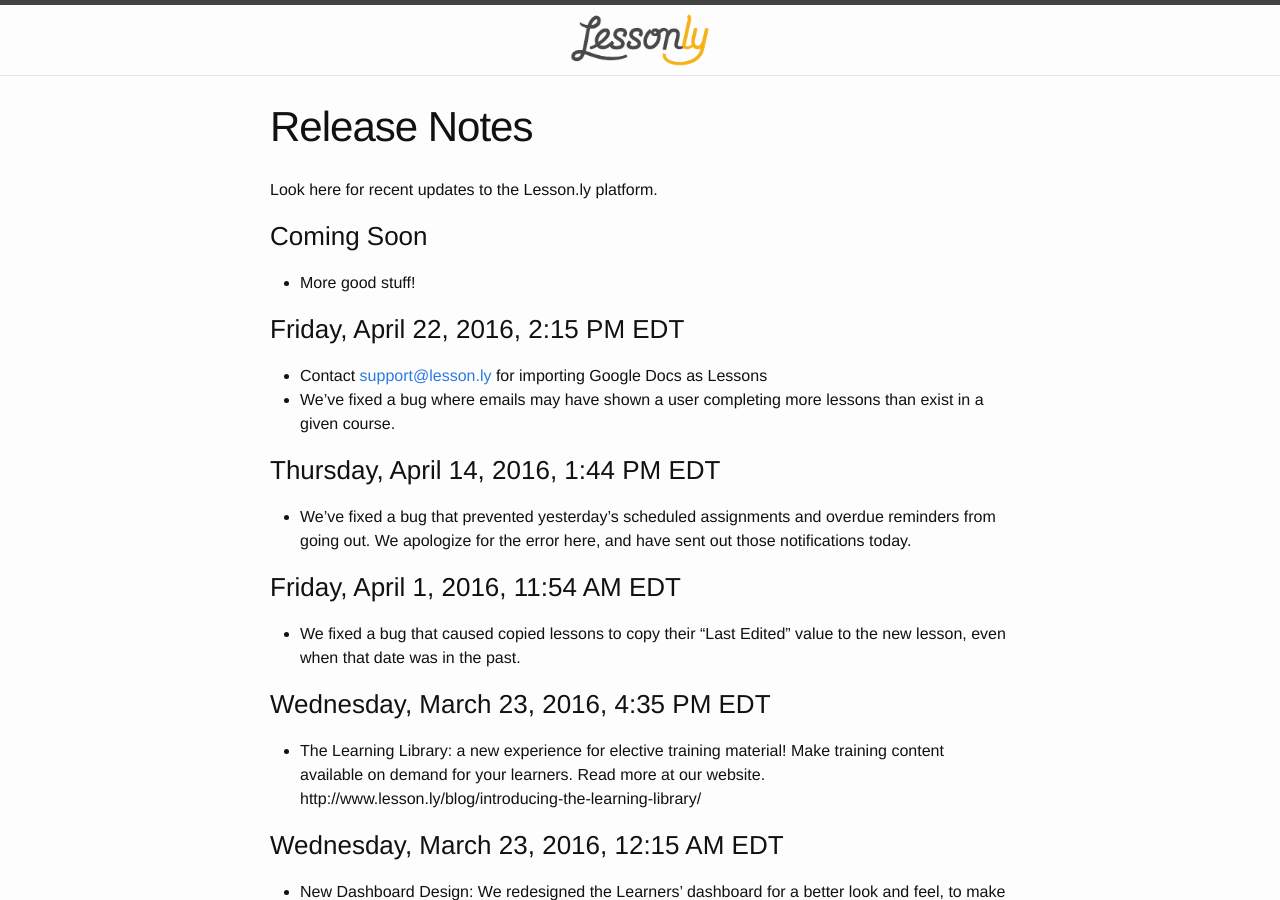
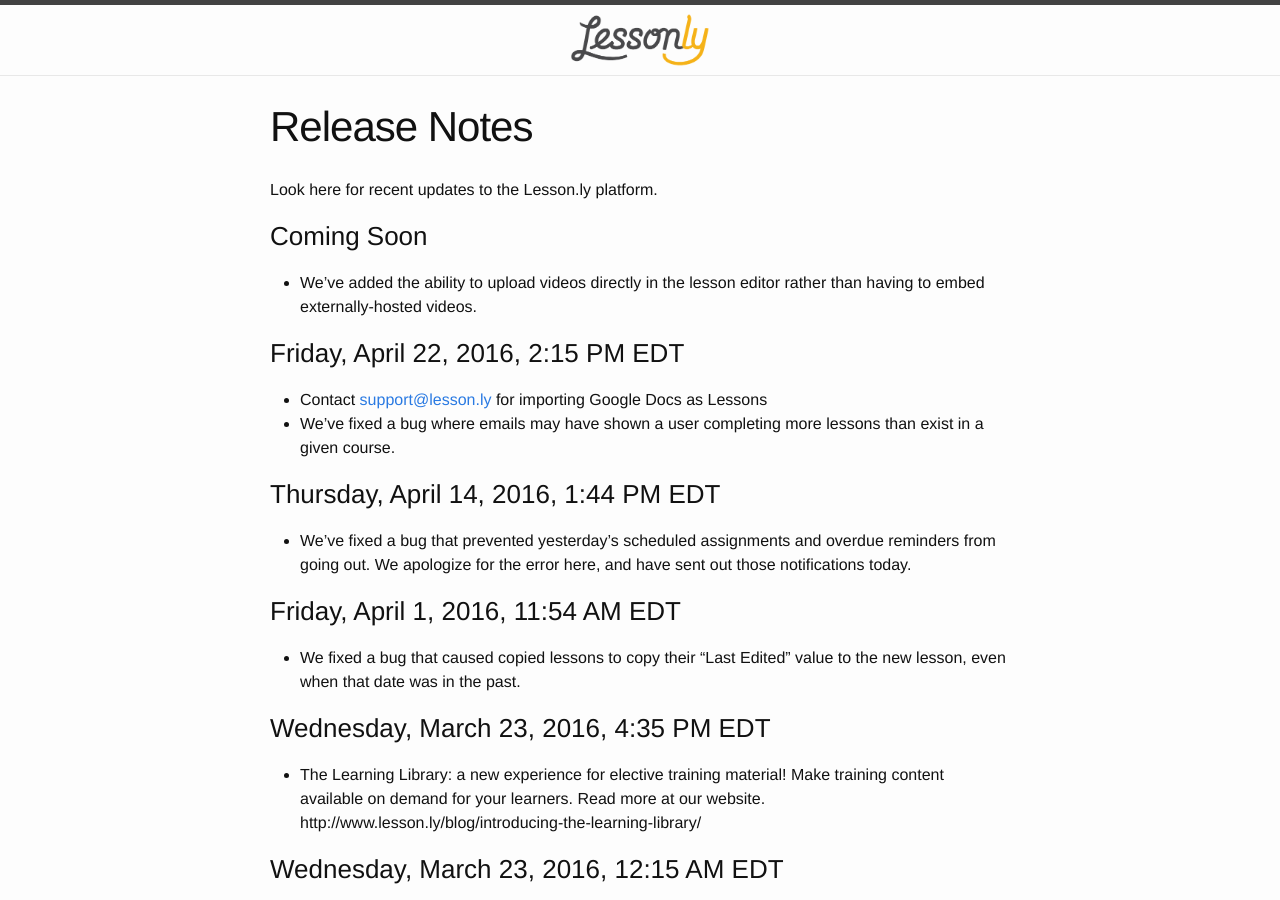
Before and after one commit to isabella232/lessonly.github.io, a Jekyll site: the page built from release-notes.md, in a window 1280 px wide and 900 px high. Built offline with Jekyll 4.4.1, drawn with Linux system fonts in a browser that asks for light colours.

Commit message:
video upload release notes

```diff
--- a/release-notes.md
+++ b/release-notes.md
@@ -8,7 +8,7 @@
 
 ### Coming Soon
 
-- More good stuff!
+- We've added the ability to upload videos directly in the lesson editor rather than having to embed externally-hosted videos.
 
 ### Friday, April 22, 2016, 2:15 PM EDT
 
```
